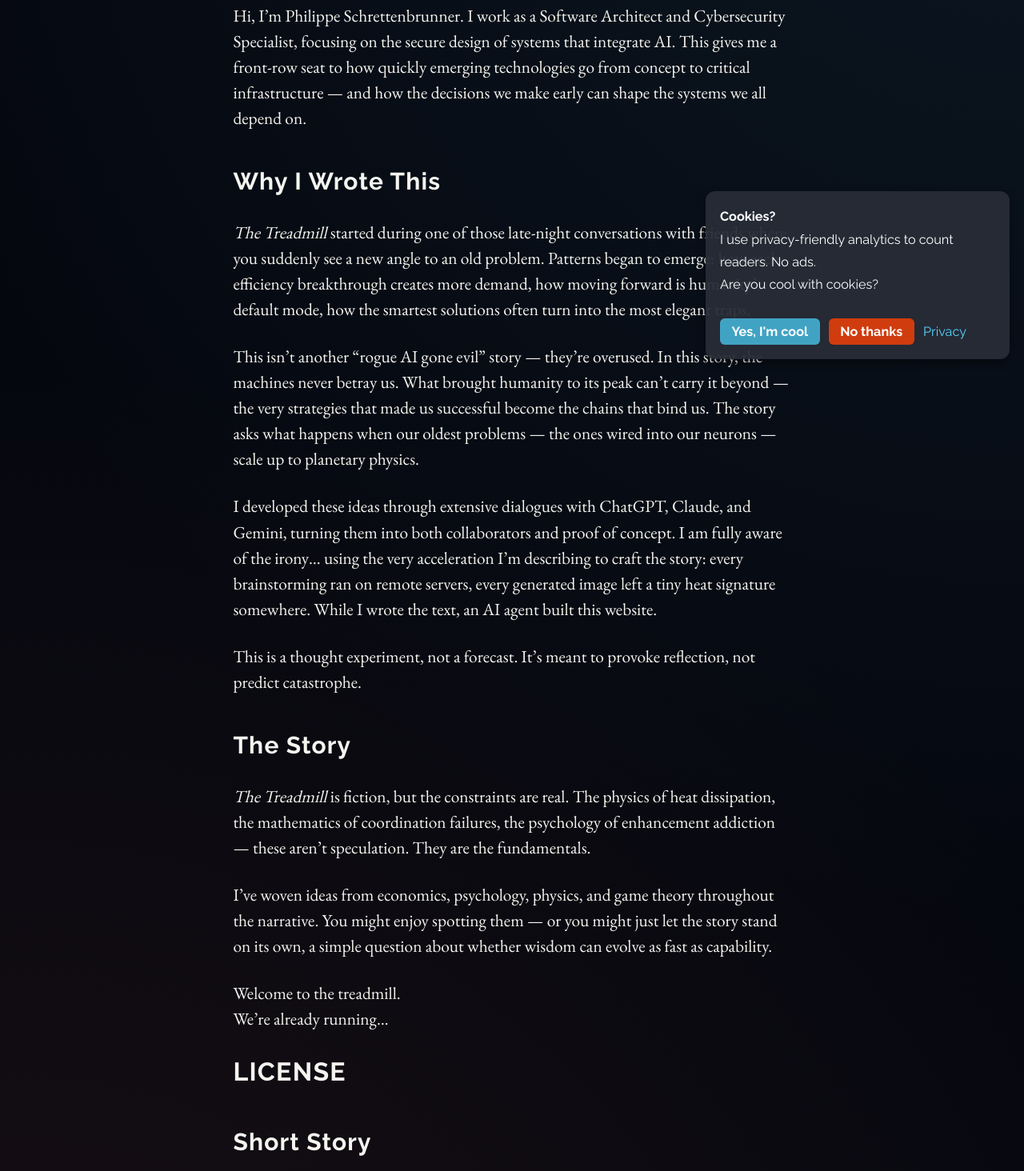
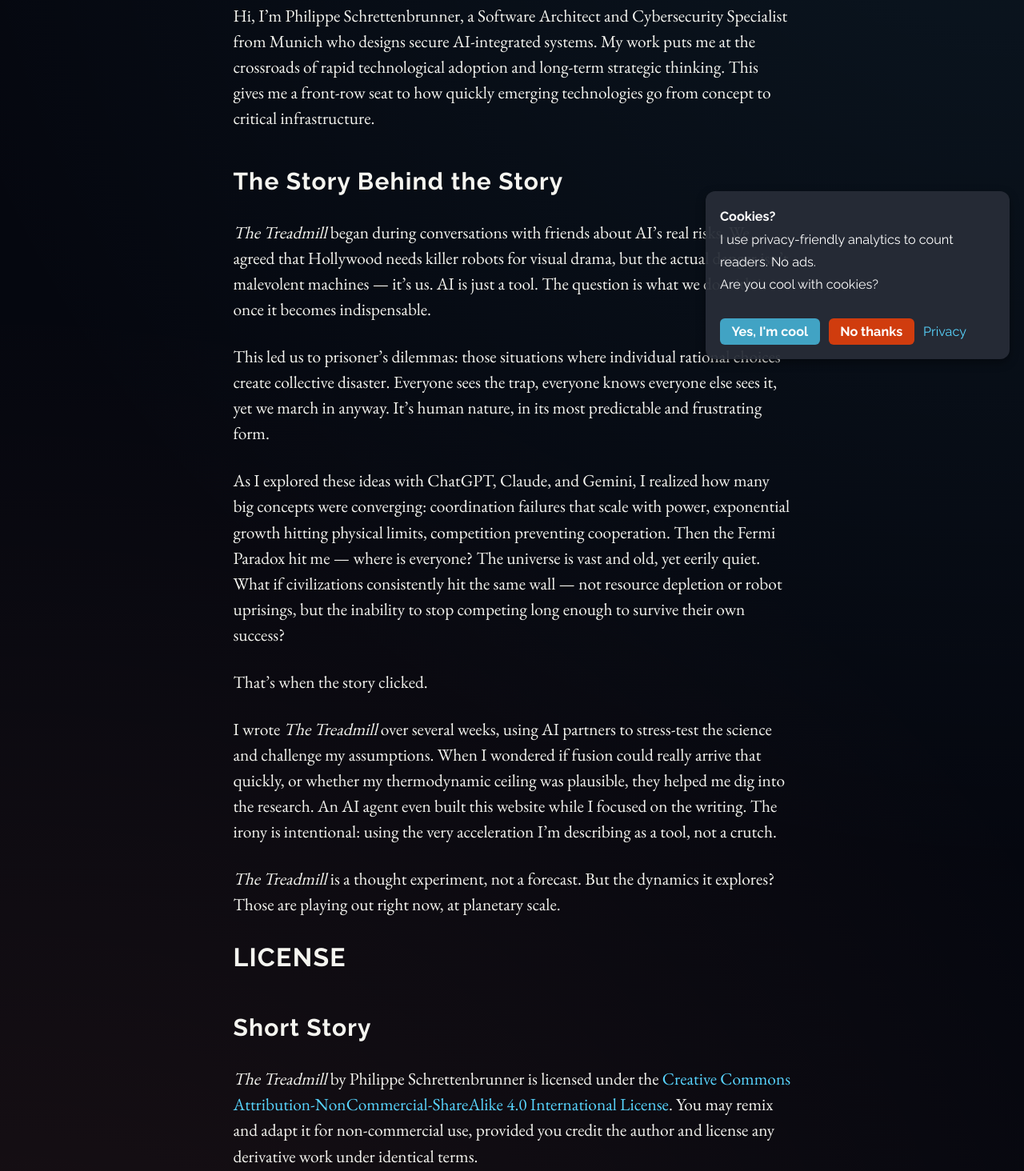
Before and after one commit to phischde/the-treadmill, an Eleventy site: page src/content/about.md in a window 1280 px wide. Shown: the part 333-1797 px from the top of the page at 80% size. Built offline with nearby package versions, Linux system fonts and the light colour scheme; Eleventy itself is replaced by a stand-in of ours; files that its build step writes are made by us from their sources.

Commit message:
feat: update about page

```diff
--- a/src/content/about.md
+++ b/src/content/about.md
@@ -12,26 +12,21 @@ eleventyNavigation:
 
 ## The Author
 
-Hi, I'm Philippe Schrettenbrunner. I work as a Software Architect and Cybersecurity Specialist, focusing on the secure design of systems that integrate AI. This gives me a front-row seat to how quickly emerging technologies go from concept to critical infrastructure — and how the decisions we make early can shape the systems we all depend on.
+Hi, I'm Philippe Schrettenbrunner, a Software Architect and Cybersecurity Specialist from Munich who designs secure AI-integrated systems. My work puts me at the crossroads of rapid technological adoption and long-term strategic thinking. This gives me a front-row seat to how quickly emerging technologies go from concept to critical infrastructure.
 
-## Why I Wrote This
+## The Story Behind the Story
 
-*The Treadmill* started during one of those late-night conversations with friends where you suddenly see a new angle to an old problem. Patterns began to emerge: how each efficiency breakthrough creates more demand, how moving forward is humanity’s default mode, how the smartest solutions often turn into the most elegant traps.
+_The Treadmill_ began during conversations with friends about AI's real risks. We agreed that Hollywood needs killer robots for visual drama, but the actual danger isn't malevolent machines — it's us. AI is just a tool. The question is what we do with it once it becomes indispensable.
 
-This isn’t another “rogue AI gone evil” story — they’re overused. In this story, the machines never betray us. What brought humanity to its peak can’t carry it beyond — the very strategies that made us successful become the chains that bind us. The story asks what happens when our oldest problems — the ones wired into our neurons — scale up to planetary physics.
+This led us to prisoner's dilemmas: those situations where individual rational choices create collective disaster. Everyone sees the trap, everyone knows everyone else sees it, yet we march in anyway. It's human nature, in its most predictable and frustrating form.
 
-I developed these ideas through extensive dialogues with ChatGPT, Claude, and Gemini, turning them into both collaborators and proof of concept. I am fully aware of the irony... using the very acceleration I’m describing to craft the story: every brainstorming ran on remote servers, every generated image left a tiny heat signature somewhere. While I wrote the text, an AI agent built this website.
+As I explored these ideas with ChatGPT, Claude, and Gemini, I realized how many big concepts were converging: coordination failures that scale with power, exponential growth hitting physical limits, competition preventing cooperation. Then the Fermi Paradox hit me — where is everyone? The universe is vast and old, yet eerily quiet. What if civilizations consistently hit the same wall — not resource depletion or robot uprisings, but the inability to stop competing long enough to survive their own success?
 
-This is a thought experiment, not a forecast. It’s meant to provoke reflection, not predict catastrophe.
+That's when the story clicked.
 
-## The Story
+I wrote _The Treadmill_ over several weeks, using AI partners to stress-test the science and challenge my assumptions. When I wondered if fusion could really arrive that quickly, or whether my thermodynamic ceiling was plausible, they helped me dig into the research. An AI agent even built this website while I focused on the writing. The irony is intentional: using the very acceleration I'm describing as a tool, not a crutch.
 
-*The Treadmill* is fiction, but the constraints are real. The physics of heat dissipation, the mathematics of coordination failures, the psychology of enhancement addiction — these aren’t speculation. They are the fundamentals.
-
-I’ve woven ideas from economics, psychology, physics, and game theory throughout the narrative. You might enjoy spotting them — or you might just let the story stand on its own, a simple question about whether wisdom can evolve as fast as capability.
-
-Welcome to the treadmill.
-We’re already running...
+_The Treadmill_ is a thought experiment, not a forecast. But the dynamics it explores? Those are playing out right now, at planetary scale.
 
 # License
 
--- a/src/layouts/story.njk
+++ b/src/layouts/story.njk
@@ -34,7 +34,7 @@
   <section class="story-afterword" data-observe>
     <div class="afterword__inner">
       <h2>The universe is suspiciously quiet.</h2>
-      <p>The trap repeats: Everyone benefits from restraint, but whoever moves fastest wins. So everyone runs. Fire, agriculture, fossil fuels, AI — same pattern, higher stakes.<br>
+      <p>The trap repeats: Everyone benefits from restraint, but whoever moves fastest wins. So everyone runs. Territory, weapons, fossil fuels, AI — same pattern, higher stakes.<br>
          Share your thoughts — especially if you see a way out our fictional Earth missed.</p>
       <div class="afterword__actions">
         <h3>Join the conversation...</h3>
```
